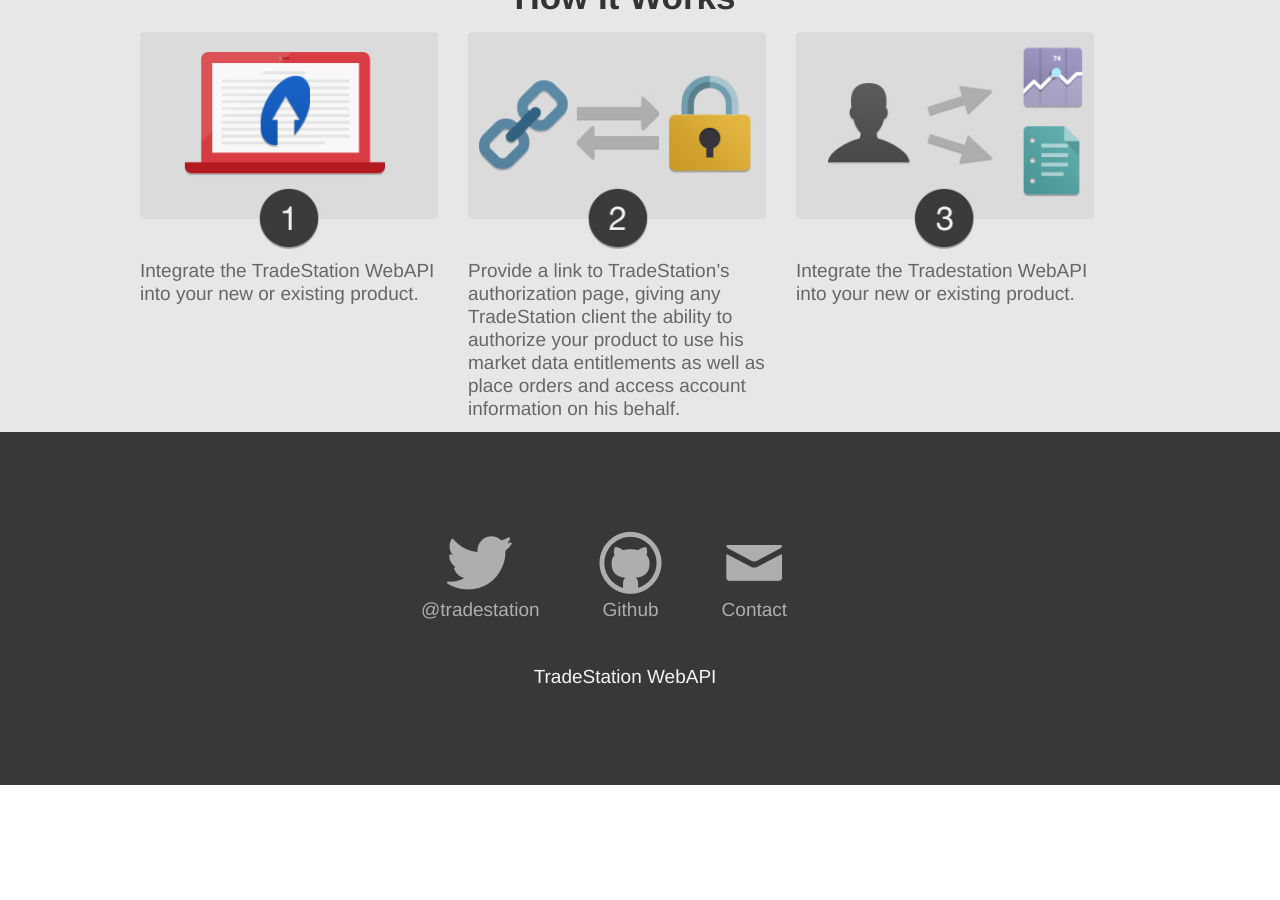
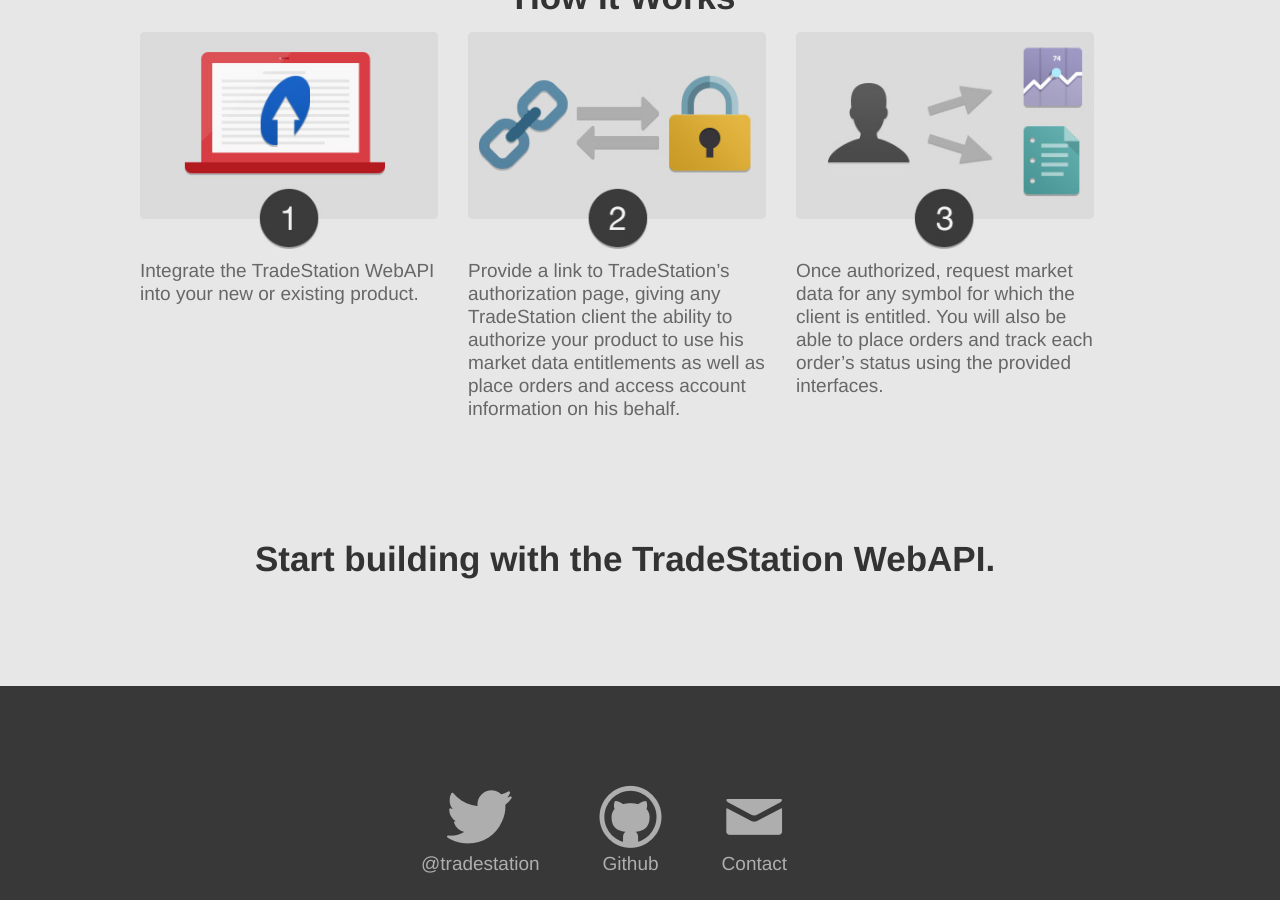
Before and after one commit to tradestation/webapi-docs, a Jekyll site: the page built from index.md, in a window 1280 px wide and 900 px high, scrolled down 1804 px. Built offline with Jekyll 4.4.1, drawn with Linux system fonts in a browser that asks for light colours; nearby versions of some CDN libraries; before the commit the page ends 2589 px from its top, so only the background shows below that.

Commit message:
Added a new tagline, added the correct text for How It Works #3

```diff
--- a/_layouts/index.html
+++ b/_layouts/index.html
@@ -52,10 +52,10 @@
 								</div>
 								<div class="span3">
 									<img src="{{site.baseurl}}/assets/images/hiw-3.jpg" alt="Image Placeholder" />
-									<p class="hiw-p">Integrate the Tradestation WebAPI into your new or existing product.</p>
+									<p class="hiw-p">Once authorized, request market data for any symbol for which the client is entitled. You will also be able to place orders and track each order’s status using the provided interfaces.</p>
 								</div>
 							</div>
-							<!--<h1 class="text-center feature-text-c">Some kind of tagline goes here.</h1>-->
+							<h1 class="text-center feature-text-c">Start building with the TradeStation WebAPI.</h1>
 						</div>
 					</div>
 				</div>
--- a/test-site/index.html
+++ b/test-site/index.html
@@ -537,7 +537,7 @@
 
             <div class="span3">
               <img src="images/hiw-3.jpg">
-              <p class="hiw-p">Integrate the Tradestation WebAPI into your new or existing product.</p>
+              <p class="hiw-p">Once authorized, request market data for any symbol for which the client is entitled. You will also be able to place orders and track each order’s status using the provided interfaces.</p>
             </div>
           </div>
 
@@ -545,9 +545,9 @@
 
           <!--<div class="hero-mini-btn-wrapper">-->
 
-          <!--<h1 class="text-center feature-text-c">Some kind of tagline goes here.</h1>-->
+          <h1 class="text-center feature-text-c">Start building with the TradeStation WebAPI.</h1>
 
-            <!--<a class="hero-btn hero-mini-btn">Get Started<i class="icon-chevron-right"></i></a>-->
+            <a class="hero-btn hero-mini-btn">Get Started<i class="icon-chevron-right"></i></a>
           <!--</div>-->
         </div><!--span-->
       </div><!--row-->
```
